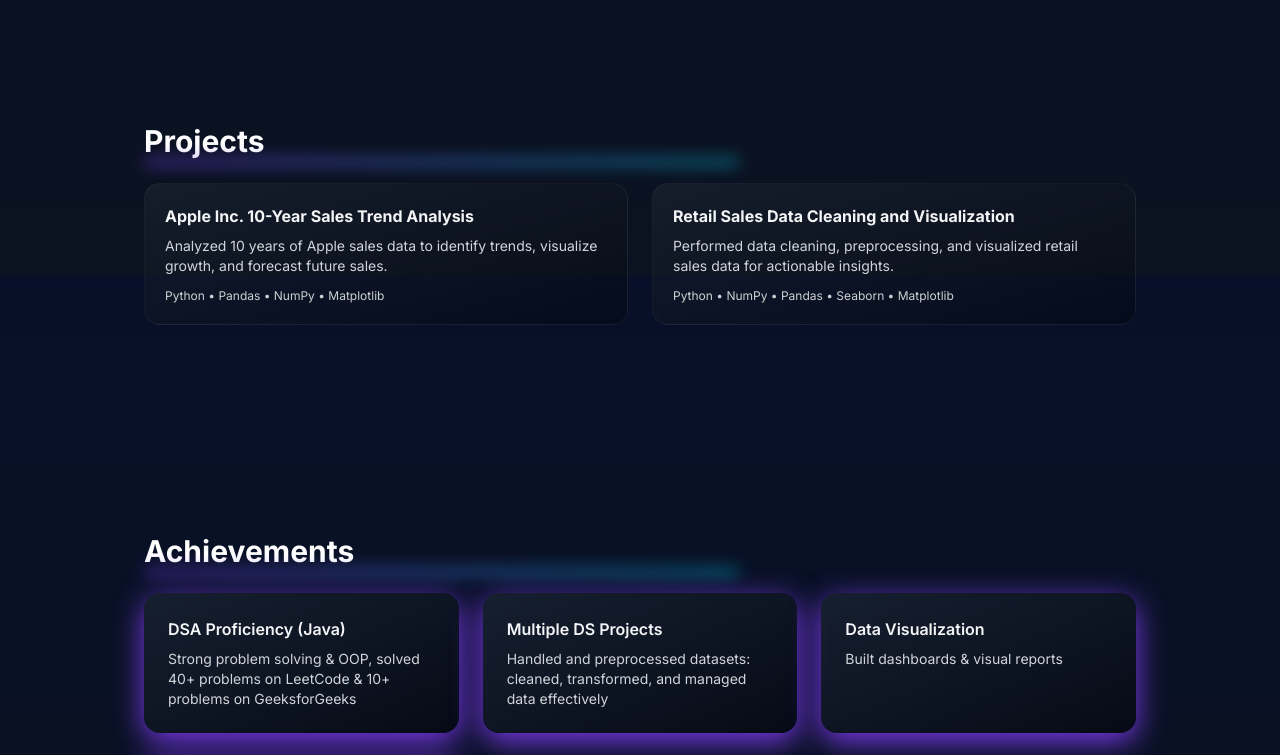
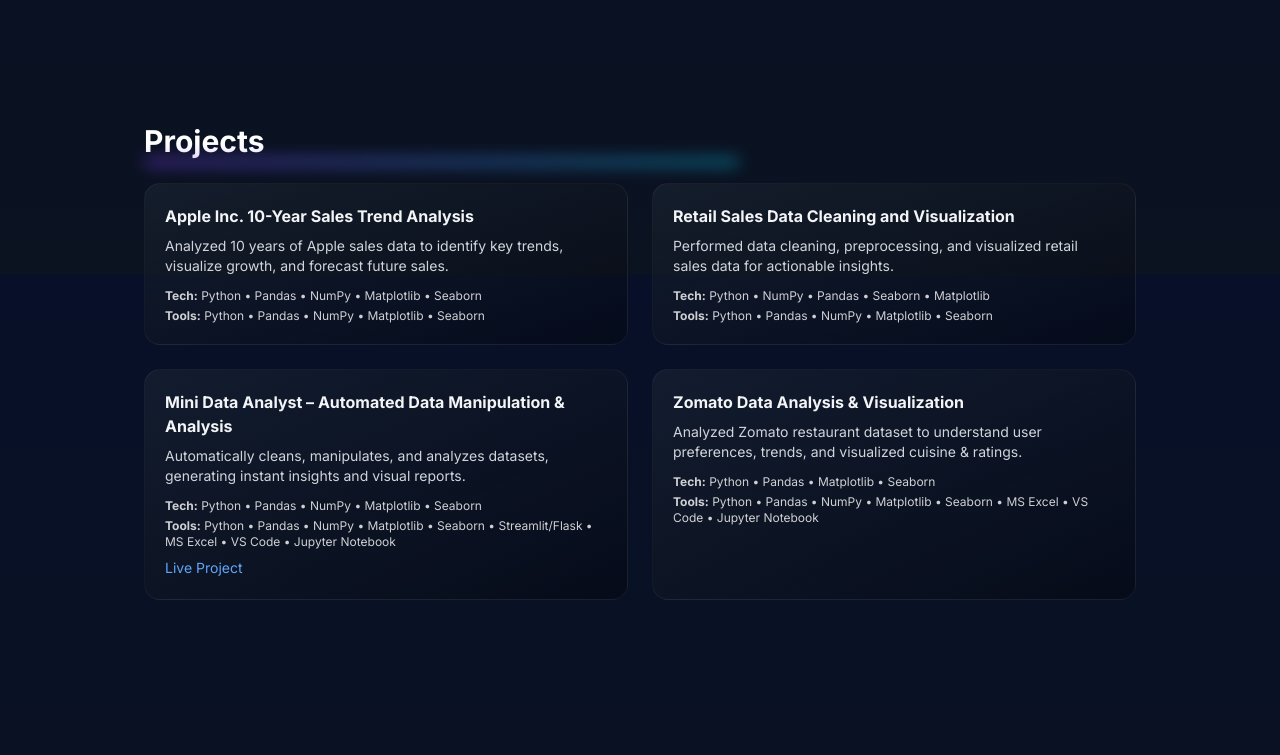
Before and after one commit to Dhruv007211/nn-portfolio-enhanced, a React (Vite) app: page / in a window 1280 px wide. Shown: the part 2125-2880 px from the top of the page. Built offline with nearby package versions, Linux system fonts and the light colour scheme; the HTML template or start-up script is replaced by a standard one.

Commit message:
Updated Mini Data Analyst project with Streamlit and concise description

```diff
--- a/src/components/Projects.jsx
+++ b/src/components/Projects.jsx
@@ -4,13 +4,31 @@
 const projects = [
   {
     title: 'Apple Inc. 10-Year Sales Trend Analysis',
-    desc: 'Analyzed 10 years of Apple sales data to identify trends, visualize growth, and forecast future sales.',
-    tech: ['Python','Pandas','NumPy','Matplotlib']
+    desc: 'Analyzed 10 years of Apple sales data to identify key trends, visualize growth, and forecast future sales.',
+    tech: ['Python','Pandas','NumPy','Matplotlib','Seaborn'],
+    tools: ['Python', 'Pandas', 'NumPy', 'Matplotlib', 'Seaborn'],
+    link: null
   },
   {
     title: 'Retail Sales Data Cleaning and Visualization',
     desc: 'Performed data cleaning, preprocessing, and visualized retail sales data for actionable insights.',
-    tech: ['Python','NumPy','Pandas','Seaborn','Matplotlib']
+    tech: ['Python','NumPy','Pandas','Seaborn','Matplotlib'],
+    tools: ['Python', 'Pandas', 'NumPy', 'Matplotlib', 'Seaborn'],
+    link: null
+  },
+  {
+    title: 'Mini Data Analyst – Automated Data Manipulation & Analysis',
+    desc: 'Automatically cleans, manipulates, and analyzes datasets, generating instant insights and visual reports.',
+    tech: ['Python','Pandas','NumPy','Matplotlib','Seaborn'],
+    tools: ['Python', 'Pandas', 'NumPy', 'Matplotlib', 'Seaborn', 'Streamlit/Flask', 'MS Excel', 'VS Code', 'Jupyter Notebook'],
+    link: 'https://mini-data-analyst-1.onrender.com'
+  },
+  {
+    title: 'Zomato Data Analysis & Visualization',
+    desc: 'Analyzed Zomato restaurant dataset to understand user preferences, trends, and visualized cuisine & ratings.',
+    tech: ['Python','Pandas','Matplotlib','Seaborn'],
+    tools: ['Python', 'Pandas', 'NumPy', 'Matplotlib', 'Seaborn', 'MS Excel', 'VS Code', 'Jupyter Notebook'],
+    link: null
   },
 ]
 
@@ -36,7 +54,22 @@
           >
             <div className='font-bold text-gray-100'>{p.title}</div>
             <div className='text-sm text-gray-300 mt-2'>{p.desc}</div>
-            <div className='text-xs opacity-80 mt-3'>{p.tech.join(' • ')}</div>
+            <div className='text-xs opacity-80 mt-3'>
+              <b>Tech:</b> {p.tech.join(' • ')}
+            </div>
+            <div className='text-xs opacity-80 mt-1'>
+              <b>Tools:</b> {p.tools.join(' • ')}
+            </div>
+            {p.link && (
+              <a
+                href={p.link}
+                target="_blank"
+                rel="noopener noreferrer"
+                className="text-blue-400 text-sm mt-2 inline-block hover:underline"
+              >
+                Live Project
+              </a>
+            )}
           </motion.article>
         ))}
       </div>
--- a/src/components/Skills.jsx
+++ b/src/components/Skills.jsx
@@ -6,7 +6,7 @@
 const coreCS = ['Data Structures & Algorithms (DSA)', 'Object Oriented Programming (OOP)', 'Problem Solving']
 const libraries = ['Pandas', 'NumPy', 'Matplotlib', 'Seaborn']
 const dataHandling = ['Data Manipulation', 'Data Visualization', 'Data Analysis']
-const tools = ['MS Excel']
+const tools = ['MS Excel','VS-Code','Jupyter NoteBook']
 
 export default function Skills() {
   const renderList = (arr) =>
```
Also changed, not shown: public/resume.html (+41 -13 lines).
